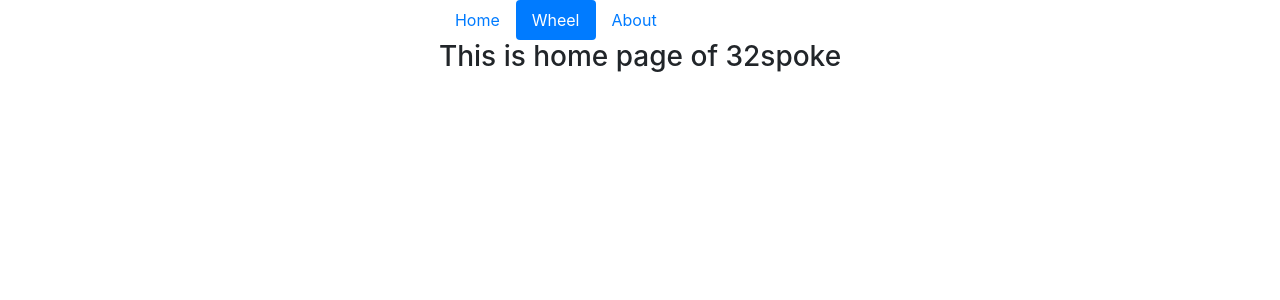
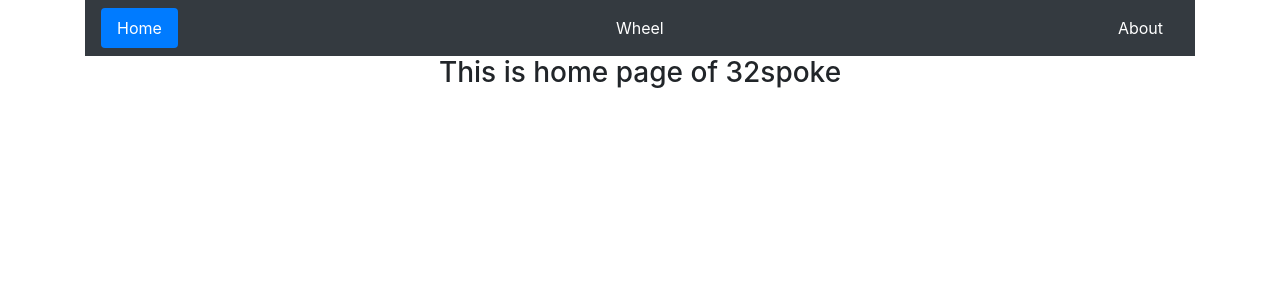
Before and after one commit to kimchirice/32spoke, a React (Create React App) app: page / in a window 1280 px wide. Shown: the top 300 px of the page. Built offline with nearby package versions, Linux system fonts and the light colour scheme.

Commit message:
[Mod] changed <Link> to <NavLink>, added activeClassName='active'

```diff
--- a/src/Components/Navigation/Navigation.js
+++ b/src/Components/Navigation/Navigation.js
@@ -1,5 +1,5 @@
 import React from 'react'
-import {BrowserRouter as Router, Link, Route, Switch} from 'react-router-dom'
+import {BrowserRouter as Router, NavLink, Route, Switch} from 'react-router-dom'
 import Home from '../../Pages/Home'
 import About from '../../Pages/About'
 import Wheel from '../../Pages/Wheel'
@@ -7,13 +7,13 @@
 export default function Navigation() {
   return (
     <Router>
-      <div>
-        <ul className='nav nav-pills'>
+      <div className="container">
+        <ul className='nav navbar nav-pills bg-dark'>
           <li className='nav-item'>
-            <Link to="/" className='nav-link'>Home</Link>
+            <NavLink exact to="/" className='nav-link text-white' activeClassName="active">Home</NavLink>
           </li>
-          <li><Link to="/wheel" className='nav-link active'>Wheel</Link></li>
-          <li><Link to="/about" className='nav-link'>About</Link></li>
+          <li><NavLink to="/wheel" className='nav-link text-white' activeClassName="active">Wheel</NavLink></li>
+          <li><NavLink to="/about" className='nav-link text-white'activeClassName="active">About</NavLink></li>
         </ul>
         <Switch>
           <Route exact path='/' ><Home /></Route>
```
Also changed, not shown: src/Components/Input/Input1.js (added, +17 -0 lines).
